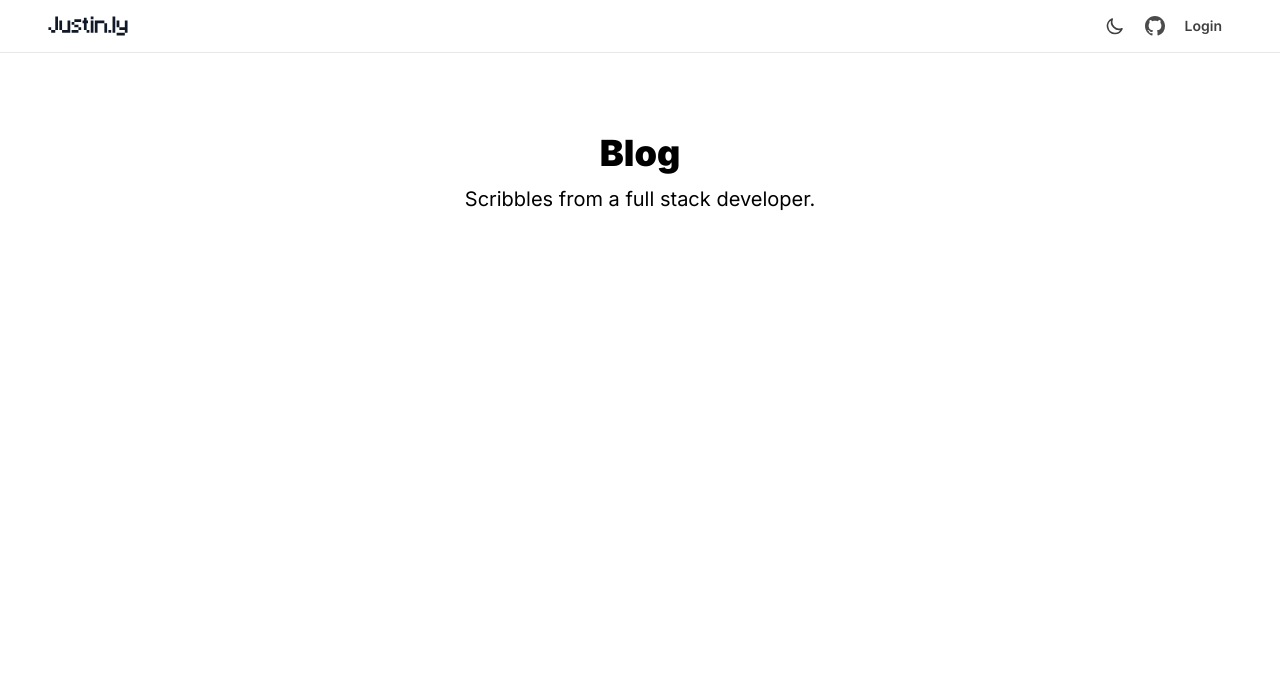
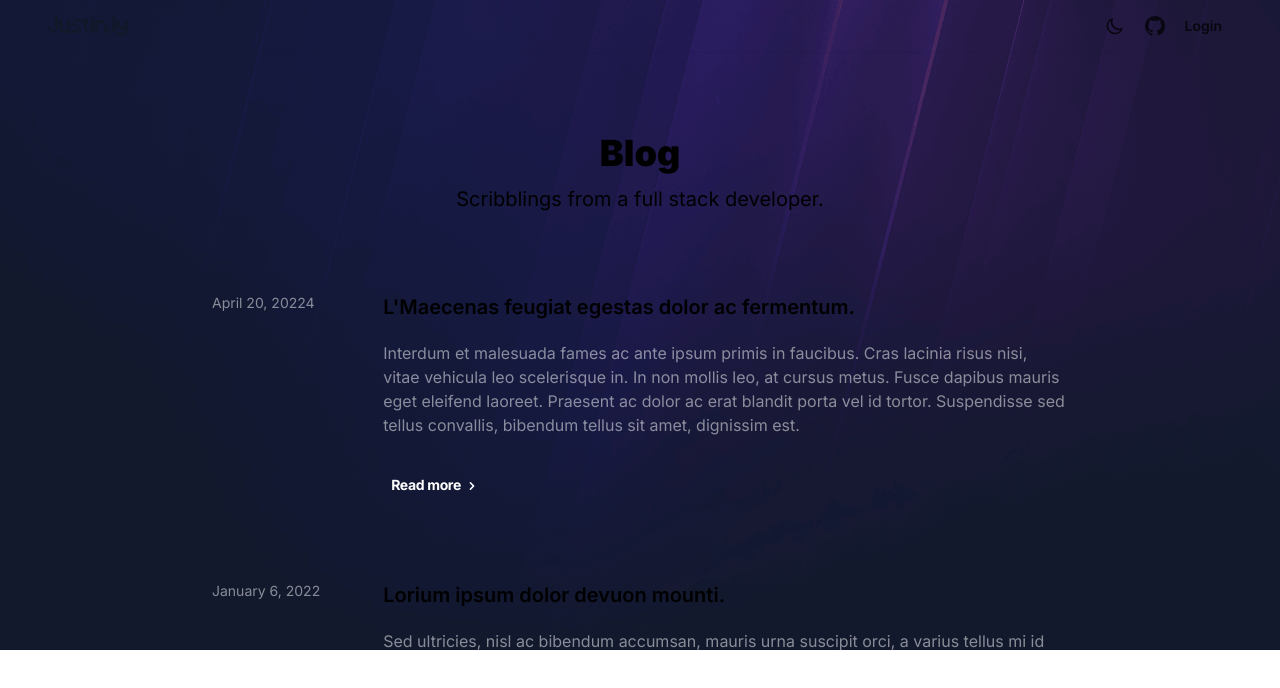
Before and after one commit to jstnmthw/laravel-nextjs-ts-blog, a Next.js app in the folder frontend/: page /blog in a window 1280 px wide. Shown: the top 688 px of the page. Built offline with nearby package versions, Linux system fonts and the light colour scheme.

Commit message:
updated: Blog section and nav

```diff
--- a/frontend/src/components/Layouts/Navigation.tsx
+++ b/frontend/src/components/Layouts/Navigation.tsx
@@ -14,7 +14,7 @@ const Navigation = ({ user }) => {
     const { logout } = useAuth()
 
     return (
-        <nav className="sticky top-0 z-40 w-full flex-none border-b border-slate-900/10 bg-white py-4 px-4 dark:border-slate-300/10 dark:bg-gray-900 ">
+        <nav className="absolute top-0 z-40 w-full flex-none border-b border-slate-900/10 py-4 px-4 dark:border-slate-300/10">
             {/* Primary Navigation Menu */}
             <div className="mx-auto max-w-8xl ">
                 <div className="lg:px-8">
--- a/frontend/src/pages/_document.tsx
+++ b/frontend/src/pages/_document.tsx
@@ -20,7 +20,7 @@ class MyDocument extends Document {
                         rel="stylesheet"
                     />
                 </Head>
-                <body className="bg-white text-black antialiased dark:bg-gray-900 dark:text-white">
+                <body className="bg-white text-black dark:text-white antialiased dark:bg-navy-900">
                     <Main />
                     <NextScript />
                 </body>
--- /dev/null
+++ b/frontend/src/pages/blog/components/blog-article.tsx
@@ -0,0 +1,31 @@
+import { FC } from 'react'
+import { BlogArticle } from '@/types/blog'
+import Link from 'next/link'
+import { ChevronRightIcon } from '@heroicons/react/solid'
+
+const BlogArticle: FC<{ data: BlogArticle }> = ({ data }) => {
+    return (
+        <article className="mb-10 md:mb-20 md:grid md:grid-cols-5">
+            <div className="mb-2 text-sm text-white opacity-50 md:col-span-1">
+                {data.published}
+            </div>
+            <div className="md:col-span-4">
+                <Link href={data.url}>
+                    <a className="mb-3 inline-block text-lg font-semibold hover:underline md:mb-5 md:text-xl">
+                        <h2>{data.title}</h2>
+                    </a>
+                </Link>
+                <p className="mb-4 text-white opacity-50 md:mb-8">
+                    {data.description}
+                </p>
+                <Link href={data.url}>
+                    <a className="inline-block rounded-full px-2 py-1.5 text-sm font-bold tracking-tight text-white transition-all dark:bg-white/10 hover:dark:bg-white/30">
+                        Read more{' '}
+                        <ChevronRightIcon className="inline-block h-4 w-4" />
+                    </a>
+                </Link>
+            </div>
+        </article>
+    )
+}
+export default BlogArticle
--- a/frontend/src/pages/blog/components/hero.tsx
+++ b/frontend/src/pages/blog/components/hero.tsx
@@ -2,11 +2,11 @@ import { FC } from 'react'
 
 const Hero: FC = () => {
     return (
-        <div className="my-20 text-center">
+        <div className="my-10 text-center md:my-20">
             <h1 className="mb-3 text-4xl font-black">Blog</h1>
-            <span className="text-xl dark:text-gray-400">
-                Scribbles from a full stack developer.
-            </span>
+            <div className="mx-auto max-w-[300px] text-xl dark:text-white dark:opacity-60 md:max-w-full">
+                Scribblings from a full stack developer.
+            </div>
         </div>
     )
 }
--- a/frontend/src/pages/blog/index.tsx
+++ b/frontend/src/pages/blog/index.tsx
@@ -2,18 +2,57 @@ import Head from 'next/head'
 import { useAuth } from '@/hooks/auth'
 import Navigation from '@/components/Layouts/Navigation'
 import Hero from '@/pages/blog/components/hero'
+import BlogArticle from '@/pages/blog/components/blog-article'
+import { BlogResponse } from '@/types/blog'
 
 export default function Home() {
     const { user } = useAuth()
+    const { data: articles } = BlogData
     return (
-        <div className="h-full">
+        <div className="relative h-full">
             <Head>
-                <title>Blog | justin.ly</title>
+                <title>Blog - justin.ly</title>
             </Head>
             <Navigation user={user} />
-            <main>
+            <main className="h-full overflow-auto bg-blog bg-top bg-no-repeat pt-[53px]">
                 <Hero />
+                <div className="mx-auto max-w-4xl px-5">
+                    {articles.map(article => {
+                        return <BlogArticle data={article} key={article.id} />
+                    })}
+                </div>
             </main>
         </div>
     )
 }
+
+export const BlogData = {
+    success: true,
+    data: [
+        {
+            id: 1,
+            title: "L'Maecenas feugiat egestas dolor ac fermentum.",
+            description:
+                'Interdum et malesuada fames ac ante ipsum primis in faucibus. Cras lacinia risus nisi, vitae vehicula leo scelerisque in. In non mollis leo, at cursus metus. Fusce dapibus mauris eget eleifend laoreet. Praesent ac dolor ac erat blandit porta vel id tortor. Suspendisse sed tellus convallis, bibendum tellus sit amet, dignissim est.',
+            url: '/blog/category/how-to-ipsum',
+            published: 'April 20, 20224',
+        },
+        {
+            id: 2,
+            title: 'Lorium ipsum dolor devuon mounti.',
+            description:
+                'Sed ultricies, nisl ac bibendum accumsan, mauris urna suscipit orci, a varius tellus mi id ligula. Donec fermentum purus in ultrices molestie. Donec tempor vulputate tellus eget feugiat.',
+            url: '/blog/category/how-to-ipsum',
+            published: 'January 6, 2022',
+        },
+        {
+            id: 3,
+            title: 'Nunc aliquam cursus ipsum, vitae lobortis neque.',
+            description:
+                'Pellentesque ultrices massa eu finibus bibendum. Phasellus efficitur neque vitae justo hendrerit blandit nec at lectus. Nam viverra turpis non mauris eleifend porttitor. ',
+            url: '/blog/category/how-to-ipsum',
+            published: 'December 25, 2021',
+        },
+    ],
+    errorMessage: undefined,
+} as BlogResponse
--- /dev/null
+++ b/frontend/src/types/blog.tsx
@@ -0,0 +1,13 @@
+export type BlogArticle = {
+    id: number
+    title: string
+    description: string
+    url: string
+    published: string
+}
+
+export type BlogResponse = {
+    success: boolean
+    data?: Array<BlogArticle>
+    errorMessage?: any
+}
--- a/frontend/tailwind.config.js
+++ b/frontend/tailwind.config.js
@@ -11,6 +11,14 @@ module.exports = {
             maxWidth: {
                 '8xl': '90rem',
             },
+            colors: {
+                navy: {
+                    900: '#11192c',
+                },
+            },
+            backgroundImage: {
+                blog: "url('/img/blog-dark.png')",
+            },
         },
     },
     variants: {
```
Also changed, not shown: frontend/public/img/blog-dark.png (added), frontend/public/img/gradient-bg.png (added).
